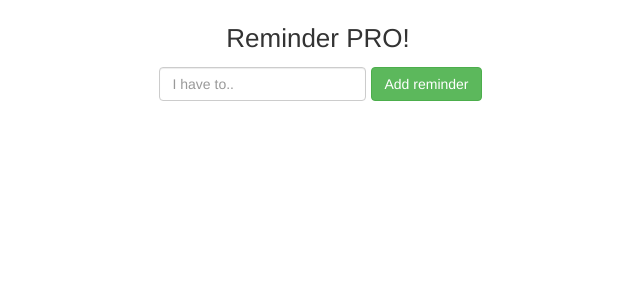
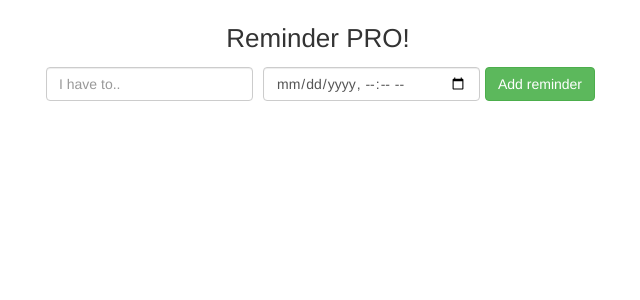
Before and after one commit to Basruhe/reminderpro, a React (Create React App) app: page / in a window 1280 px wide. Shown: the top 300 px of the page, without its empty margins (322-962 px from the left). Built offline with nearby package versions, Linux system fonts and the light colour scheme.

Commit message:
added due date inputfield

```diff
--- a/src/components/App.jsx
+++ b/src/components/App.jsx
@@ -8,6 +8,7 @@
     super(props);
     this.state = {
       text: "",
+      dueDate: "",
     };
   }
 
@@ -56,6 +57,14 @@
               placeholder="I have to.."
               onChange={(event) => this.setState({ text: event.target.value })}
             />
+            <input
+              className="form-control"
+              placeholder="by..."
+              type="datetime-local"
+              onChange={(event) =>
+                this.setState({ dueDate: event.target.value })
+              }
+            ></input>
           </div>
 
           <button
--- a/src/reducers/index.js
+++ b/src/reducers/index.js
@@ -22,7 +22,6 @@
       return reminders;
     case DELETE_REMINDER:
       reminders = removeById(state, action.id);
-      return reminders;
       console.log("reminders minus deleted", reminders);
       return reminders;
     default:
```
